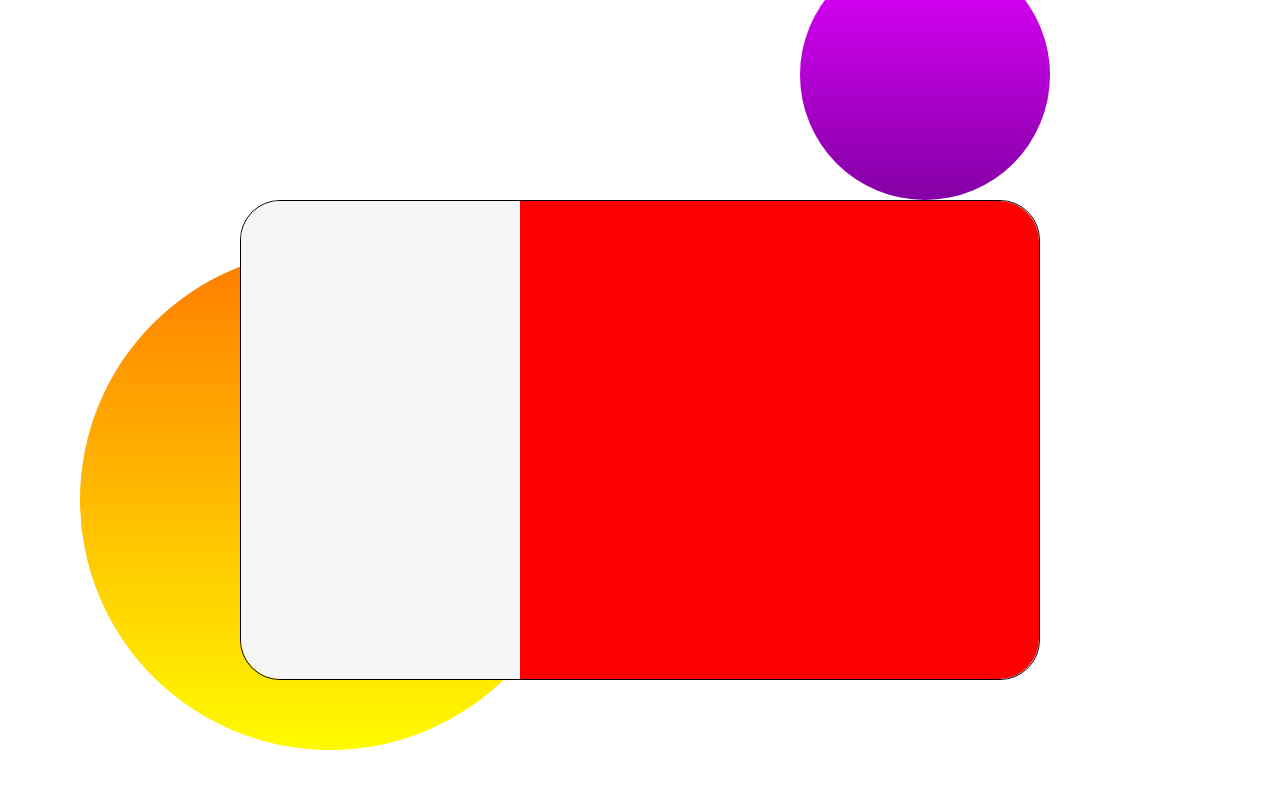
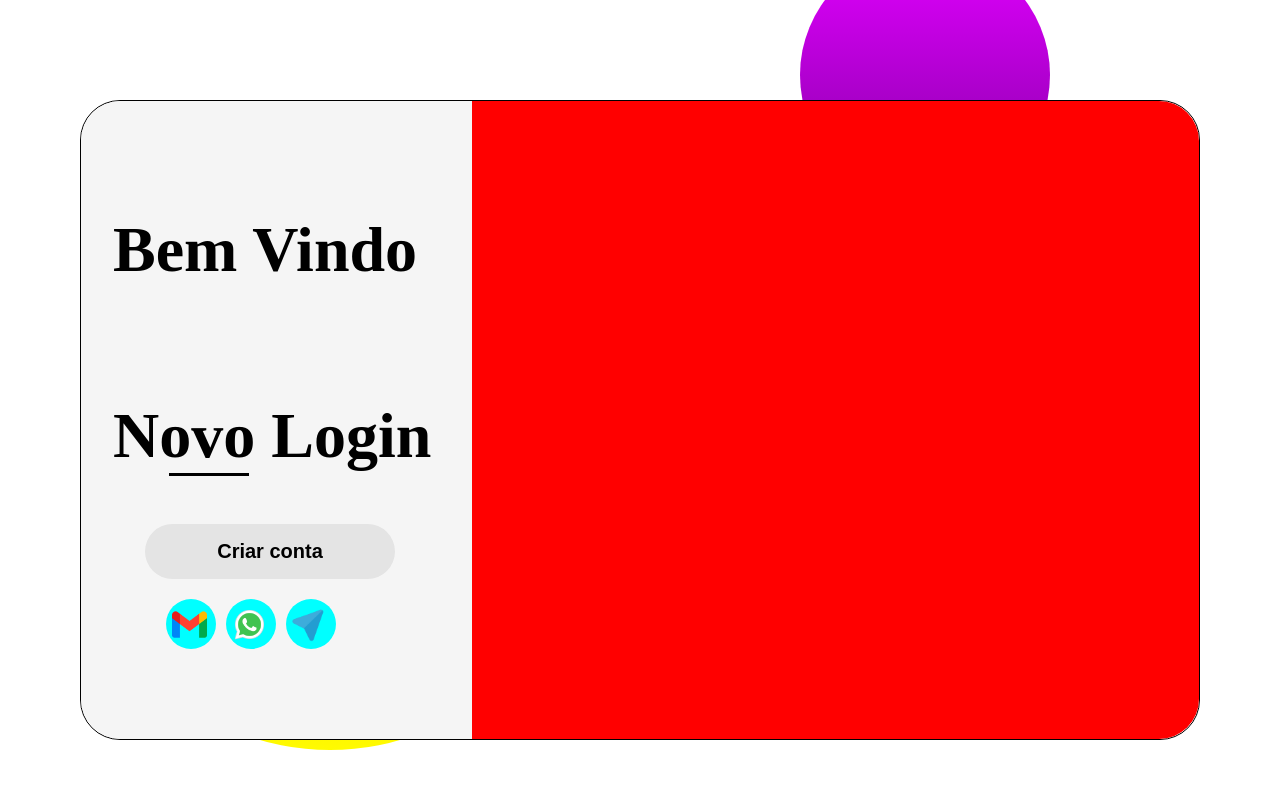
Before and after one commit to pablodelgado26/Teste-Tecnico-LM, a plain HTML site: page index.html in a window 1280 px wide. Shown: the top 788 px of the page. Drawn offline with Linux system fonts and the light colour scheme.

Commit message:
style: estruturação parte esquerda pronta

```diff
--- a/css/styles.css
+++ b/css/styles.css
@@ -14,12 +14,12 @@ body {
     display: flex;
     justify-content: center;
     align-items: center;
-    height: 30rem;
-    width: 50rem;
+    height: 40rem;
+    width: 70rem;
     z-index: 1;
     border: black 1px solid;
     border-radius: 40px;
-    margin-top: 200px;
+    margin-top: 100px;
 }
 
 .esquerdo {
@@ -29,6 +29,69 @@ body {
     display: flex;
     justify-content: flex-start;
     border-radius: 40px 0 0 40px;
+}
+
+.tituloEsquerda h1{
+    font-size: 4rem;
+    margin-left: 2rem;
+    margin-top: 7rem;
+}
+
+.linha {
+    width: 80px;
+    height: 3px;
+    background-color: #000;
+    margin-left: 5.5rem;
+}
+
+.buttonCriarConta {
+    margin-left: 4rem;
+    margin-top: 3rem;
+    padding: 10px 20px;
+    border: none;
+    border-radius: 40px;
+    background-color: #e4e4e4;
+    height: 55px;
+    width: 250px;
+}
+
+.buttonCriarConta:hover {
+    background-color: #b9b9b9;
+    transition: calc(0.3s);
+}
+
+.buttonCriarConta h2 {
+    color: #000;
+}
+
+.redes {
+    display: flex;
+    flex-direction: row;
+    margin-top: 20px;
+    justify-content: center;
+}
+
+.redes-itens {
+    height: 50px;
+    width: 50px;
+    border-radius: 100%;
+    background-color: aqua;
+    margin-right: 10px;
+    border: none;
+}
+
+.redes-itens:hover {
+    background-color: #1f2929;
+    transition: calc(0.3s);
+}
+
+.redes-itens img {
+    height: 35px;
+    width: 35px;
+    display: flex;
+    align-items: center;
+    justify-content: center;
+    margin-left: 6px;
 }
 
 .direita {
--- a/index.html
+++ b/index.html
@@ -13,6 +13,21 @@
     <div class="circulo4"></div>
     <main class="container">
         <div class="esquerdo">
+            <div class="tituloEsquerda">
+                <h1>Bem Vindo</h1>
+                <h1>Novo Login</h1>
+                <div class="linha"></div>
+                <button class="buttonCriarConta"><h2>Criar conta</h2></button>
+                <div class="redes">
+                    <a  href="https://workspace.google.com/intl/pt-BR/gmail/" target="_blank">
+                        <button class="redes-itens">
+                            <img src="img/gmail.png" alt="gmail">
+                        </button>
+                    </a>
+                    <a href="" target="_blank"><button class="redes-itens"><img src="img/whatsapp.png" alt="WhatsApp"></button></a>
+                    <a href="" target="_blank"><button class="redes-itens"><img src="img/telegram.png" alt="telegram"></button></a>
+                </div>
+            </div>
         </div>
         <div class="direita">
         </div>
```
Also changed, not shown: img/gmail.png (added), img/telegram.png (added), img/whatsapp.png (added).
